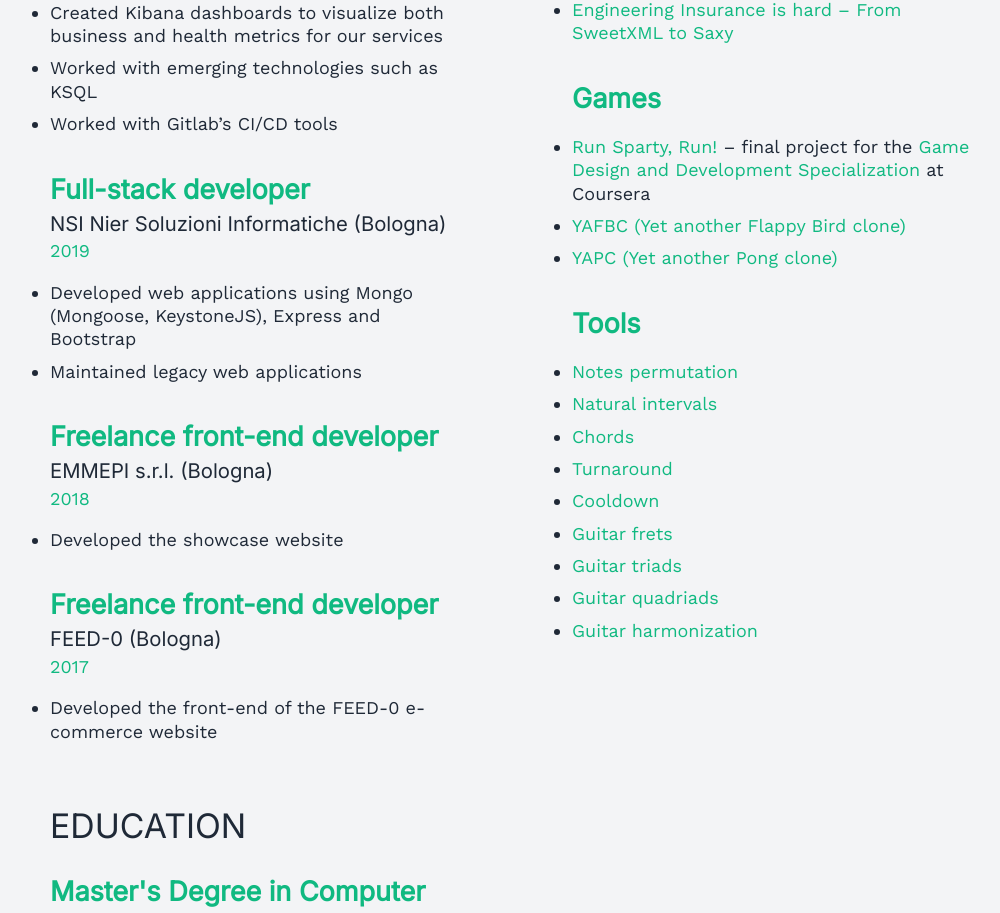
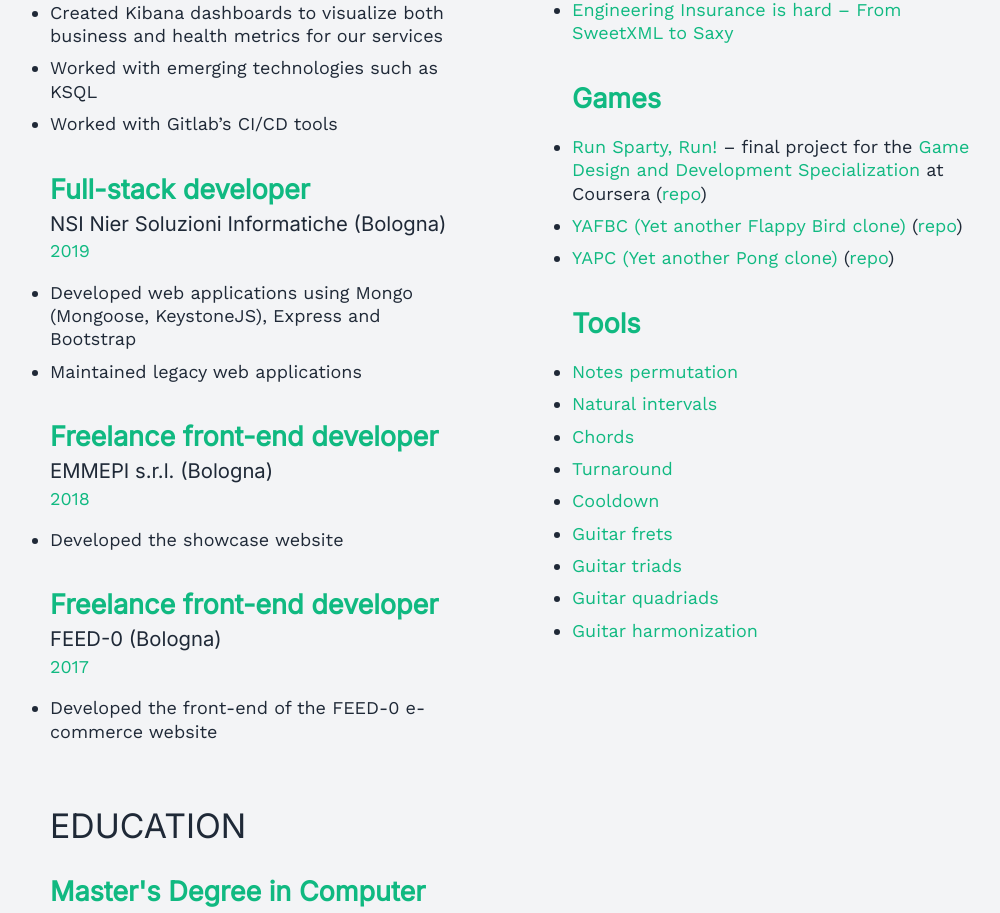
Before and after one commit to cpiemontese/cpiemontese.github.io, a Next.js app: page / in a window 1280 px wide. Shown: the part 1415-2328 px from the top of the page, without its empty margins (122-1122 px from the left). Built offline with nearby package versions, Linux system fonts and the light colour scheme.

Commit message:
chore: add links for games

```diff
--- a/pages/index.jsx
+++ b/pages/index.jsx
@@ -331,17 +331,37 @@ export default function IndexPage() {
                     >
                       Game Design and Development Specialization
                     </a>{' '}
-                    {lang === EN ? 'at' : 'di'} Coursera
+                    {lang === EN ? 'at' : 'di'} Coursera (
+                    <a
+                      className="text-emerald-500 dark:text-emerald-400"
+                      href="https://github.com/cpiemontese/run-sparty-run"
+                    >
+                      repo
+                    </a>
+                    )
                   </li>
                   <li className="mb-2">
                     <a className="text-emerald-500 dark:text-emerald-400" href="/yafbc">
                       YAFBC (Yet another Flappy Bird clone)
+                    </a>{' '}
+                    (
+                    <a className="text-emerald-500 dark:text-emerald-400" href="https://github.com/cpiemontese/yafbc">
+                      repo
                     </a>
+                    )
                   </li>
                   <li>
                     <a className="text-emerald-500 dark:text-emerald-400" href="/unity-pong-clone">
                       YAPC (Yet another Pong clone)
+                    </a>{' '}
+                    (
+                    <a
+                      className="text-emerald-500 dark:text-emerald-400"
+                      href="https://github.com/cpiemontese/unity-pong-clone"
+                    >
+                      repo
                     </a>
+                    )
                   </li>
                 </ul>
               </CVElement>
```
